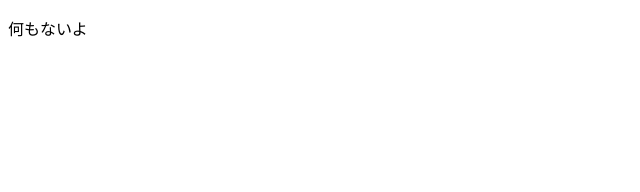
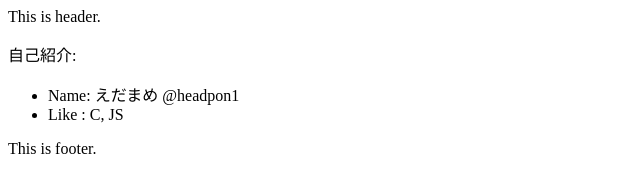
Before and after one commit to r-edamame/r-edamame.github.io, a plain HTML site: page index.html in a window 1280 px wide. Shown: the whole page, without its empty margins (0-640 px from the left). Drawn offline with Linux system fonts and the light colour scheme.

Commit message:
cloud9 first

```diff
--- a/index.html
+++ b/index.html
@@ -1,20 +1,33 @@
 <!DOCTYPE html>
-
-<html>
+<!-- HTML5 Hello world by kirupa - http://www.kirupa.com/html5/getting_your_feet_wet_html5_pg1.htm -->
+<html lang="en-us">
 
 <head>
+<meta charset="utf-8">
+<title>Hello...</title>
 
-	<meta charset="UTF-8">
-	<title> test </title>
-
+<link rel='stylesheet' href='style.css'>
 </head>
 
 <body>
 
-	<p>
-		何もないよ
-	</p>
+	<header>
+		This is header.
+	</header>
+
+	<div class='container-main'>
+		<p>
+			自己紹介:
+			<ul class='self'>
+				<li>Name: えだまめ @headpon1</li>
+				<li>Like  : C, JS</li>
+			</ul
+		</p>
+	</div>
+
+	<footer>
+		This is footer.
+	</footer>
 
 </body>
-
 </html>
```
